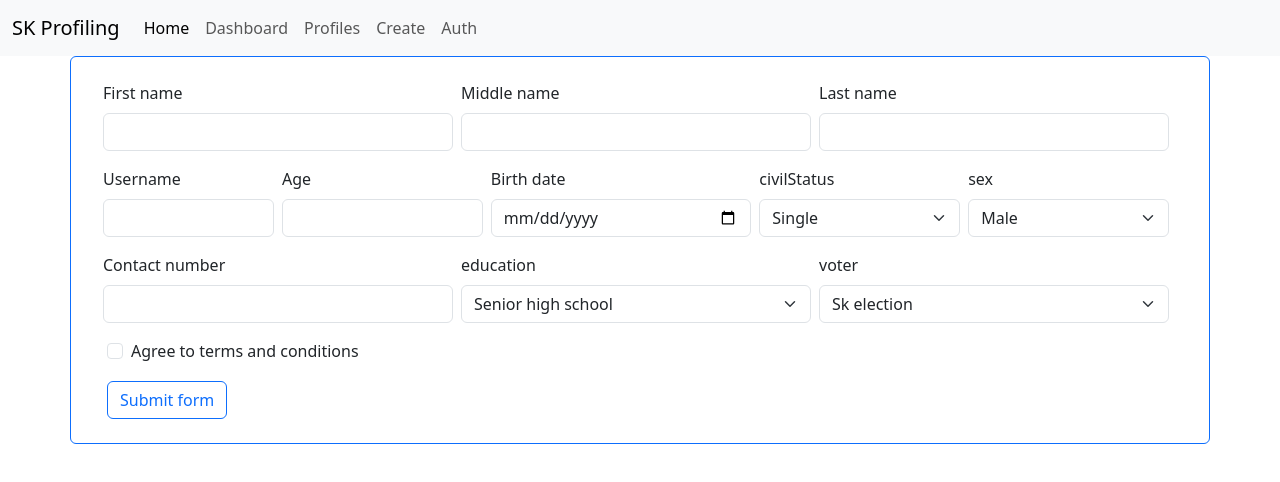
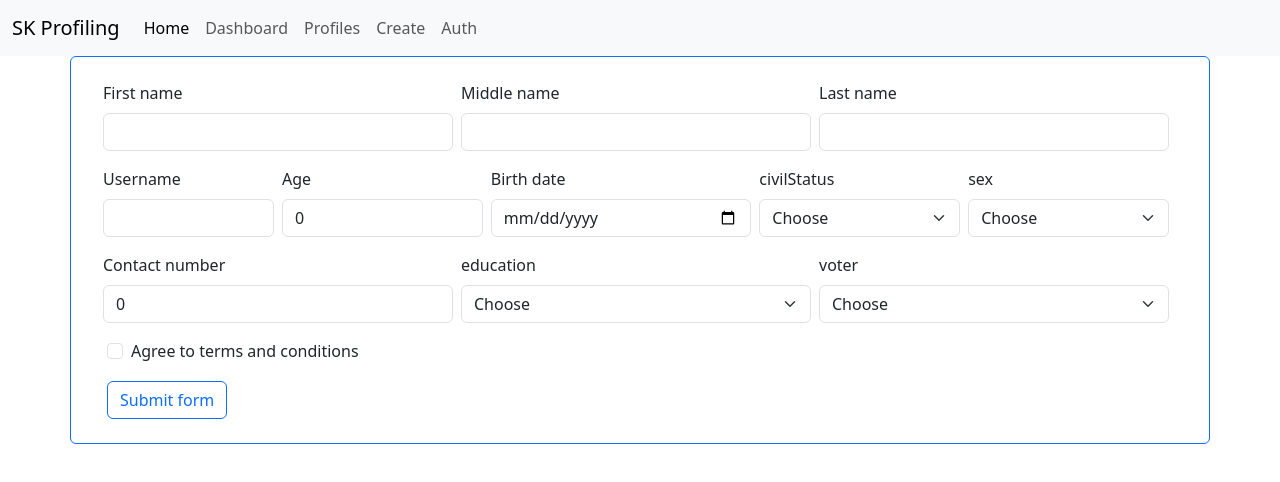
Before and after one commit to coldheart2002/sk-profiling-mern, a React (Vite) app in the folder client/: page /create in a window 1280 px wide. Shown: the top 482 px of the page. Built offline with nearby package versions, Linux system fonts and the light colour scheme.

Commit message:
working fine

```diff
--- a/client/src/App.jsx
+++ b/client/src/App.jsx
@@ -16,7 +16,7 @@ const App = () => {
           <Route path="/" element={<Home />} />
           <Route path="/dashboard" element={<Dashboard />} />
           <Route path="/profiles" element={<Profiles />} />
-          <Route path="/profiles/read/:id" element={<OneProfile />} />
+          <Route path="/profiles/:id" element={<OneProfile />} />
           <Route path="/create" element={<Create />} />
           <Route path="/auth" element={<Auth />} />
         </Routes>
--- a/client/src/components/AddProfile.jsx
+++ b/client/src/components/AddProfile.jsx
@@ -3,19 +3,21 @@ import DropdownForm from "./formTemplate/DropdownForm";
 import InputForm from "./formTemplate/InputForm";
 import axios from "axios";
 import { createLink } from "../private";
+import { useNavigate } from "react-router-dom";
 
 const AddProfile = () => {
-  const [firstName, setFirstName] = useState();
-  const [middleName, setMiddleName] = useState();
-  const [lastName, setLastName] = useState();
-  const [username, setUsername] = useState();
-  const [age, setAge] = useState();
-  const [birthDate, setBirthDate] = useState();
-  const [contactNumber, setContactNumber] = useState();
-  const [civilStatus, setCivilStatus] = useState();
-  const [sex, setSex] = useState();
-  const [education, setEducation] = useState();
-  const [voter, setVoter] = useState();
+  const [firstName, setFirstName] = useState("");
+  const [middleName, setMiddleName] = useState("");
+  const [lastName, setLastName] = useState("");
+  const [username, setUsername] = useState("");
+  const [age, setAge] = useState(0);
+  const [birthDate, setBirthDate] = useState("");
+  const [contactNumber, setContactNumber] = useState(0);
+  const [civilStatus, setCivilStatus] = useState("");
+  const [sex, setSex] = useState("");
+  const [education, setEducation] = useState("");
+  const [voter, setVoter] = useState("");
+  const navigate = useNavigate("");
 
   const profile = {
     fName: firstName,
@@ -34,7 +36,10 @@ const AddProfile = () => {
     e.preventDefault();
     axios
       .post(createLink, profile)
-      .then((result) => console.log(result))
+      .then((result) => {
+        console.log(result);
+        navigate("/profiles");
+      })
       .catch((err) => console.log(err));
   };
 
@@ -46,7 +51,7 @@ const AddProfile = () => {
             <InputForm
               label="First name"
               type="text"
-              value="firstName"
+              id="firstName"
               setter={setFirstName}
               getter={firstName}
             />
@@ -55,7 +60,7 @@ const AddProfile = () => {
             <InputForm
               label="Middle name"
               type="text"
-              value="middleName"
+              id="middleName"
               setter={setMiddleName}
               getter={middleName}
             />
@@ -64,7 +69,7 @@ const AddProfile = () => {
             <InputForm
               label="Last name"
               type="text"
-              value="lastName"
+              id="lastName"
               setter={setLastName}
               getter={lastName}
             />
@@ -75,7 +80,7 @@ const AddProfile = () => {
             <InputForm
               label="Username"
               type="text"
-              value="username"
+              id="username"
               setter={setUsername}
               getter={username}
             />
@@ -84,7 +89,7 @@ const AddProfile = () => {
             <InputForm
               label="Age"
               type="number"
-              value="age"
+              id="age"
               setter={setAge}
               getter={age}
             />
@@ -93,7 +98,7 @@ const AddProfile = () => {
             <InputForm
               label="Birth date"
               type="date"
-              value="birthDate"
+              id="birthDate"
               setter={setBirthDate}
               getter={birthDate}
             />
@@ -120,7 +125,7 @@ const AddProfile = () => {
             <InputForm
               label="Contact number"
               type="number"
-              value="contactNumber"
+              id="contactNumber"
               setter={setContactNumber}
               getter={contactNumber}
             />
@@ -148,7 +153,6 @@ const AddProfile = () => {
             <input
               className="form-check-input"
               type="checkbox"
-              value=""
               id="invalidCheck2"
               required
             />
--- a/client/src/components/Display.jsx
+++ b/client/src/components/Display.jsx
@@ -38,7 +38,7 @@ const Display = ({ profiles }) => {
                 <th scope="row">
                   <Link
                     style={{ cursor: "pointer", textDecoration: "none" }}
-                    to={`/profiles/read/${profile._id}`}
+                    to={`/profiles/${profile._id}`}
                   >
                     select
                   </Link>
--- a/client/src/components/OneProfile.jsx
+++ b/client/src/components/OneProfile.jsx
@@ -1,12 +1,11 @@
 import { useParams } from "react-router-dom";
 import { useFetchData } from "../useFetchData";
-import { readLink } from "../private";
+import { profilesLink } from "../private";
 import ProfileInfo from "./ProfileInfo";
 
 const OneProfile = () => {
   const { id } = useParams();
-  const { loading, message, data } = useFetchData(`${readLink}/${id}`);
-  console.log(`${readLink}/${id}`);
+  const { loading, message, data } = useFetchData(`${profilesLink}/${id}`);
   return (
     <div className="container-fluid">
       {loading ? (
--- a/client/src/components/ProfileInfo.jsx
+++ b/client/src/components/ProfileInfo.jsx
@@ -1,23 +1,18 @@
+import { useNavigate } from "react-router-dom";
 const ProfileInfo = ({ profile }) => {
+  const navigate = useNavigate();
   const fullName = `${profile.fName} ${profile.lName}`;
   return (
     <div>
-      <button></button>
+      <button
+        className="btn btn-outline-primary"
+        onClick={() => navigate("/profiles")}
+      >
+        Back
+      </button>
       <h2 style={{ textTransform: "capitalize" }}>{fullName}</h2>
     </div>
   );
 };
 
 export default ProfileInfo;
-
-// import { useNavigate } from 'react-router-dom';
-
-// function MyComponent() {
-//   const navigate = useNavigate();
-
-//   const goToAnotherRoute = () => {
-//     navigate('/another-route');
-//   };
-
-//   return <button onClick={goToAnotherRoute}>Go to Another Route</button>;
-// }
--- a/client/src/components/formTemplate/DropdownForm.jsx
+++ b/client/src/components/formTemplate/DropdownForm.jsx
@@ -17,7 +17,7 @@ const DropdownForm = ({ getter, setter, id, values }) => {
           Choose
         </option>
         {values.map((value) => (
-          <option key={value} value={value.charAt(0)}>
+          <option key={value} value={value}>
             {value.charAt(0).toUpperCase() + value.slice(1)}
           </option>
         ))}
@@ -27,8 +27,8 @@ const DropdownForm = ({ getter, setter, id, values }) => {
 };
 
 DropdownForm.propTypes = {
-  getter: PropTypes.func,
   setter: PropTypes.func,
+  getter: PropTypes.string.isRequired,
   id: PropTypes.string.isRequired,
   values: PropTypes.arrayOf(PropTypes.string.isRequired),
 };
--- a/client/src/components/formTemplate/InputForm.jsx
+++ b/client/src/components/formTemplate/InputForm.jsx
@@ -1,15 +1,15 @@
 import PropTypes from "prop-types";
 
-const InputForm = ({ getter, setter, label, type, value }) => {
+const InputForm = ({ getter, setter, label, type, id }) => {
   return (
     <>
-      <label htmlFor={value} className="form-label">
+      <label htmlFor={id} className="form-label">
         {label}
       </label>
       <input
         type={type}
         className="form-control"
-        id={value}
+        id={id}
         required
         value={getter}
         onChange={(e) => setter(e.target.value)}
@@ -19,14 +19,14 @@ const InputForm = ({ getter, setter, label, type, value }) => {
 };
 
 InputForm.propTypes = {
-  getter: PropTypes.func,
   setter: PropTypes.func,
-  value: PropTypes.string.isRequired,
+  getter: PropTypes.oneOfType([PropTypes.string, PropTypes.number]).isRequired,
+  id: PropTypes.string.isRequired,
   label: PropTypes.string.isRequired,
   type: PropTypes.string.isRequired,
 };
 InputForm.defaultProps = {
-  value: "default",
+  id: "",
   label: "default",
   type: "",
 };
--- a/client/src/pages/Profiles.jsx
+++ b/client/src/pages/Profiles.jsx
@@ -1,9 +1,9 @@
 import Display from "../components/Display";
-import { allProfilesLink } from "../private.js";
+import { profilesLink } from "../private.js";
 import { useFetchData } from "../useFetchData.js";
 
 const Profiles = () => {
-  const { loading, message, data } = useFetchData(allProfilesLink);
+  const { loading, message, data } = useFetchData(profilesLink);
 
   return (
     <div className="container-fluid">
--- a/client/src/private.js
+++ b/client/src/private.js
@@ -1,15 +1,11 @@
 const dbPort = 3000;
-const myIP = "192.168.37.10";
+// const myIP = "192.168.37.10";
+const myIP = "192.168.1.13";
 
 const authLink = `http://${myIP}:${dbPort}/api/auth`;
 export const signupLink = `${authLink}/signup`;
 export const loginLink = `${authLink}/login`;
 
-const profilesLink = `http://${myIP}:${dbPort}/api/profiles`;
-export const allProfilesLink = `${profilesLink}/`;
+export const profilesLink = `http://${myIP}:${dbPort}/api/profiles`;
 export const chartDataLink = `${profilesLink}/chartData`;
-export const createLink = `${profilesLink}/create`;
-export const readLink = `${profilesLink}/read`;
-export const updateLink = `${profilesLink}/update`;
-export const deleteLink = `${profilesLink}/delete`;
-export const searchLink = `${profilesLink}/search`;
+export const createLink = `${profilesLink}/new`;
```
Also changed, not shown: 1 other file (tests, documents, lock files or other folders).
